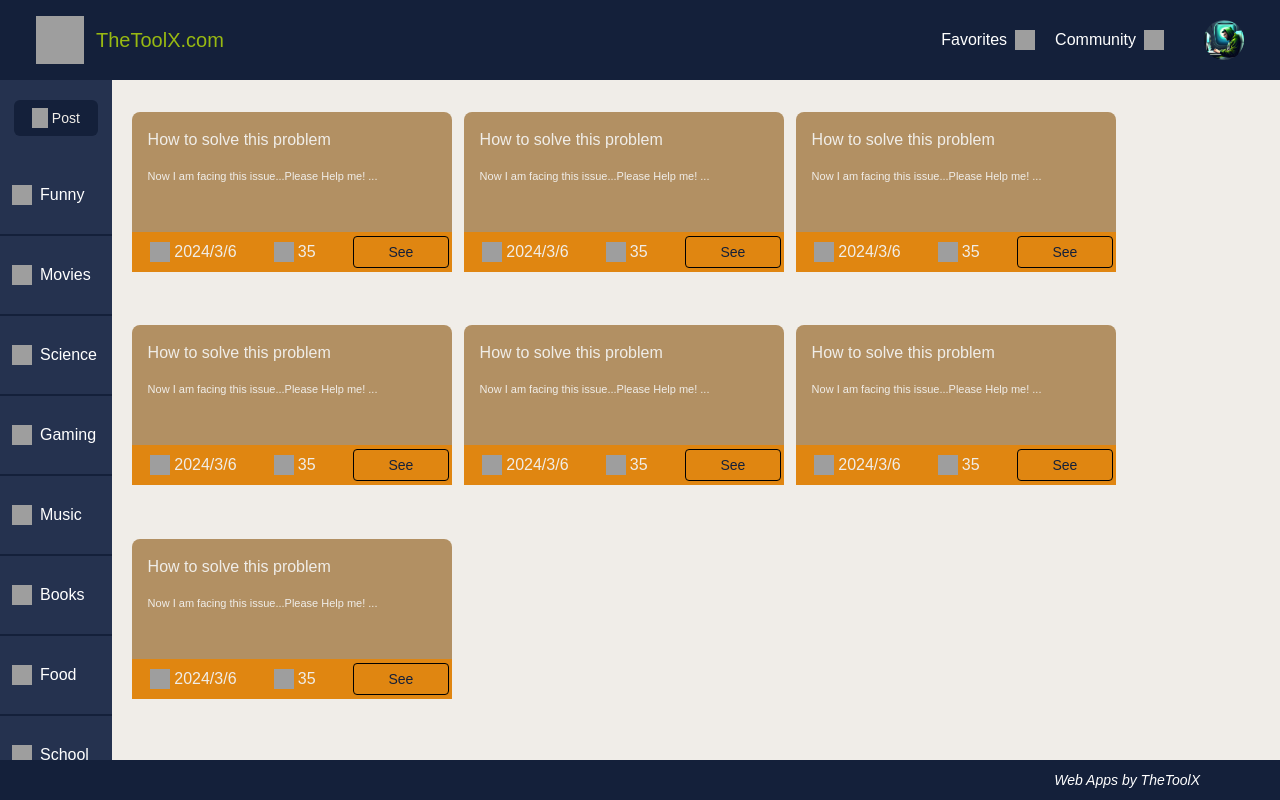
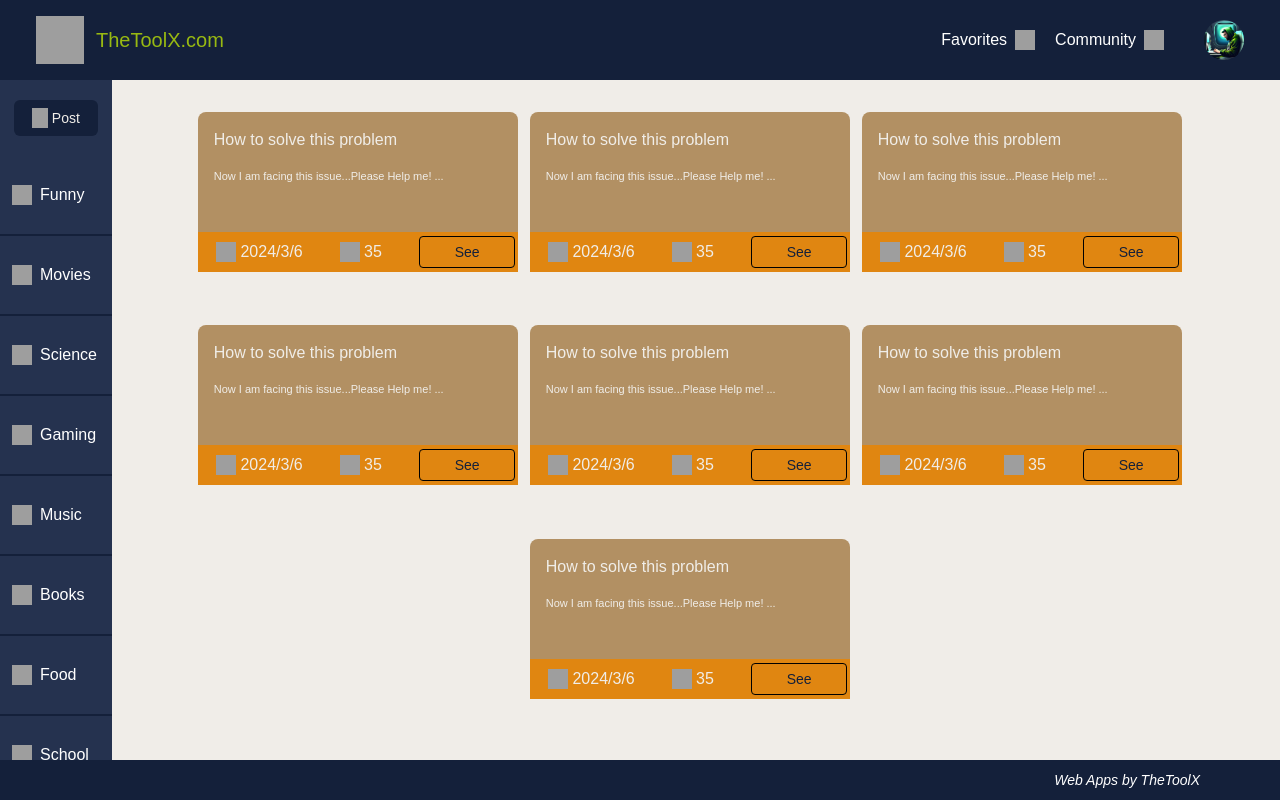
Before and after one commit to minidev1228/Thetoolx_Frontend, a React (Vite) app: page /main/forum in a window 1280 px wide. Built offline with nearby package versions, Linux system fonts and the light colour scheme; grey boxes are pictures that could not be loaded.

Commit message:
Center posts

```diff
--- a/src/pages/ForumPage.jsx
+++ b/src/pages/ForumPage.jsx
@@ -76,7 +76,7 @@ const ForumPage = () =>{
                         </div>
                     </div> : <></>
                 }
-                <div className=" flex-grow h-full p-5 flex flex-wrap overflow-y-auto">
+                <div className=" flex-grow h-full p-5 flex flex-wrap overflow-y-auto justify-center">
                     {
                         posts.map(post=><ForumCard func={()=>{setIsChatShown(true)}} content={post.content} title={post.title} date={post.date} num={post.num} />)
                     }
```
